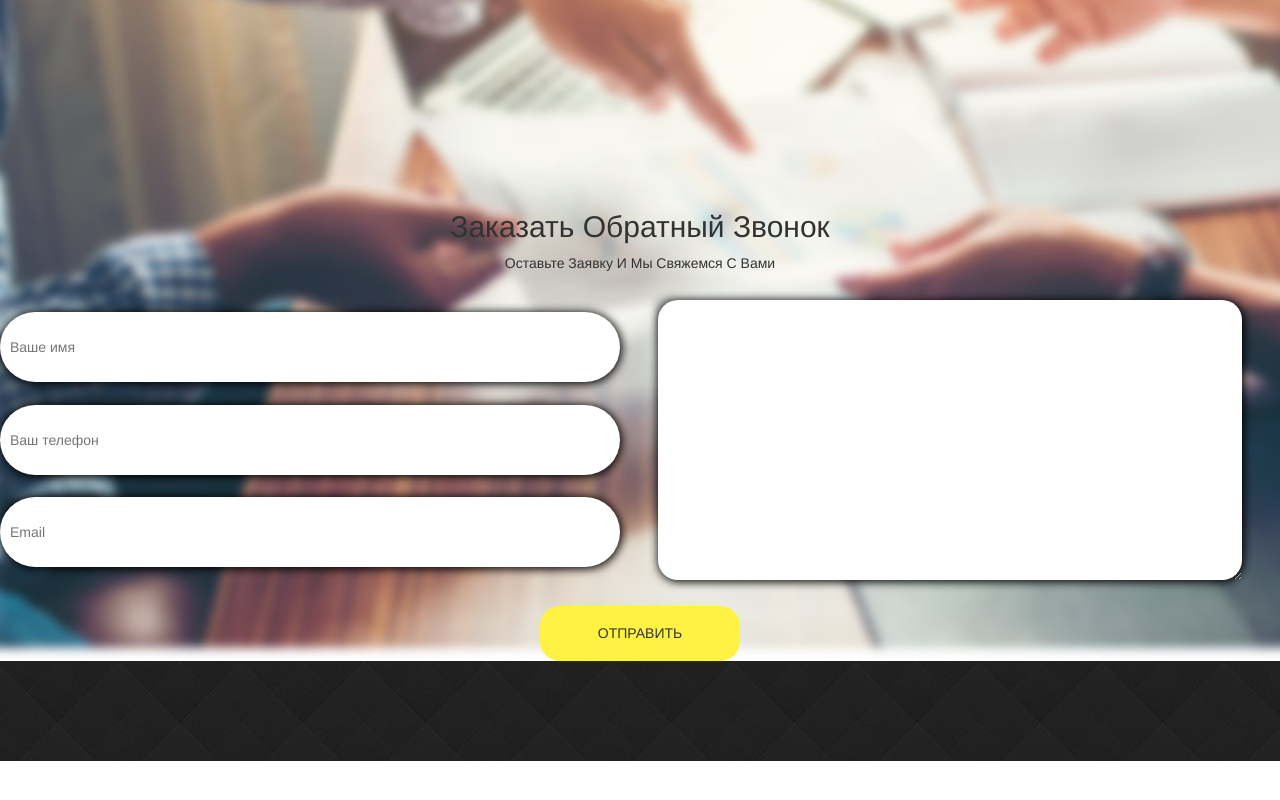
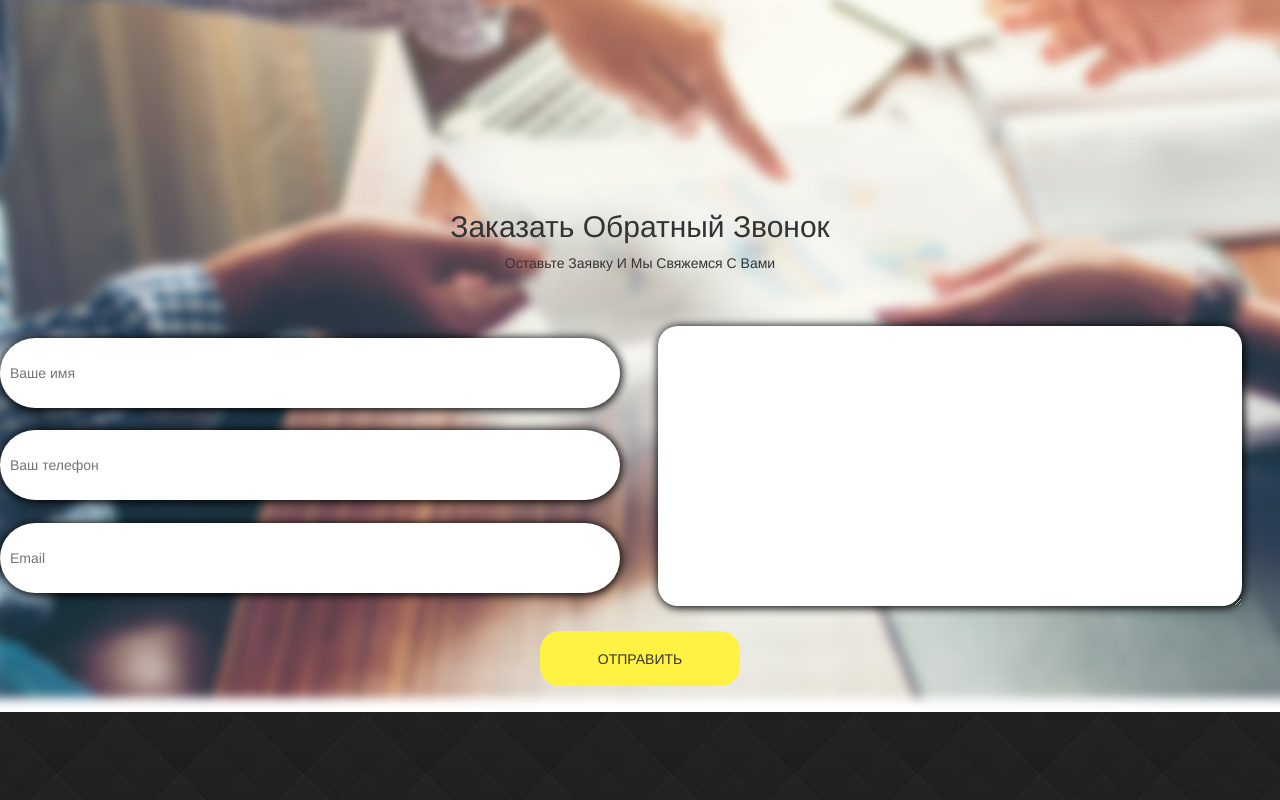
Before and after one commit to raygaratty232/consult, a plain HTML site: page index.html in a window 1280 px wide. Shown: the part 4702-5502 px from the top of the page. Before the commit the page ends 5463 px from the top, so only its background shows below. Drawn offline with nearby package versions, Linux system fonts and the light colour scheme.

Commit message:
media commit five

```diff
--- a/style.css
+++ b/style.css
@@ -633,6 +633,7 @@ a{
 .form-container{
     max-width: 1280px;
     margin: auto;
+    padding: 2% 0;
 }
 .input-container{
     width: 100%;
```
